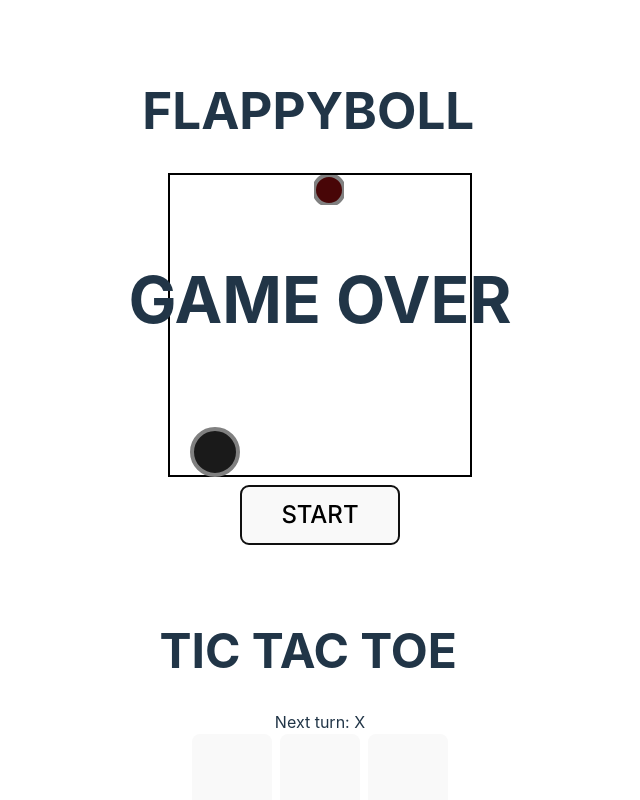
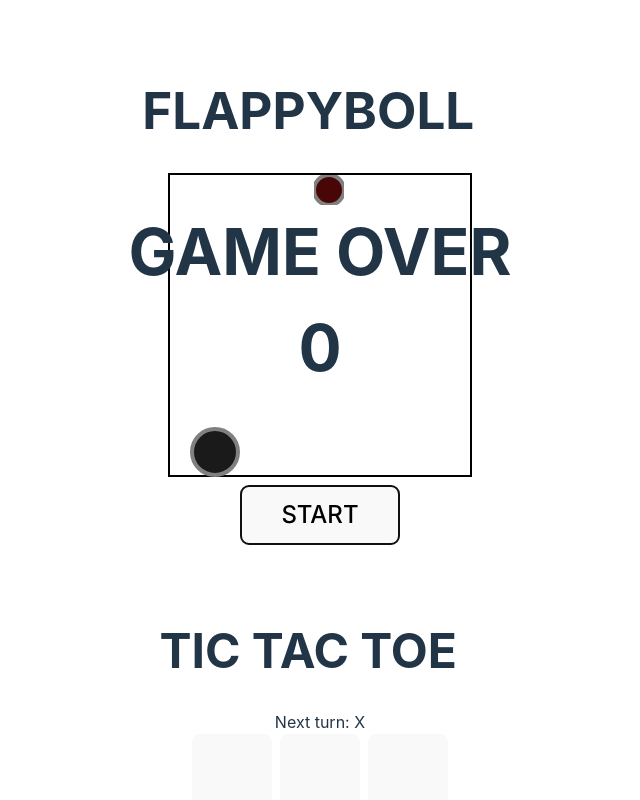
Before and after one commit to MarkoMikaelT/portfolio-react-app, a React (Vite) app: page / in a window 1280 px wide. Both pictures are taken after a click on the button "START". Shown: the top 800 px of the page, without its empty margins (320-960 px from the left). Built offline with nearby package versions, Linux system fonts and the light colour scheme.

Commit message:
Add score counter

```diff
--- a/src/flappy/Flappy.tsx
+++ b/src/flappy/Flappy.tsx
@@ -1,14 +1,13 @@
 import { useEffect, useRef, useState } from "react";
 import "../flappy/Flappy.css"
 
-const _grav: number = 10
 const _interval: number = 30
 
 let _started: boolean = false
 let _globalBallY: number = 0
 let _globalBlockX: number = 0
 let _globalBlockY: number = 0
-let _runCount: number = 0
+let _score: number = 0
 let _intervalFunc: any = null
 let _isJumping: boolean = false
 let _jumpRepeat: number = 0
@@ -23,6 +22,7 @@ function Flappy(){
 
     const [gravity, setGravity] = useState<number>(0)
     const [gameSize, setGameSize] = useState<number>(300)
+    const [gameScore, setGameScore] = useState<number>(0)
 
     const ballCollision = gameSize / 6;
     const ballSize = ballCollision / 2;
@@ -83,7 +83,7 @@ function Flappy(){
             setBlockX(_globalBlockX)
             _globalBlockY = rndBlockY()
             setBlockY(_globalBlockY)
-
+            _score++
         }
     }
 
@@ -93,6 +93,7 @@ function Flappy(){
             // console.log(_globalBallY)
             // console.log(_globalBlockX)
             // console.log(_globalBlockY)
+            setGameScore(_score)
             setGameEnd(true)
             clearInterval(_intervalFunc)
         }
@@ -130,13 +131,12 @@ function Flappy(){
         blockMove()
         blockCollision()
         wallCollision()
-        _runCount++
     }
 
     function restart(){
         _started = false
         _globalBallY = 0
-        _runCount = 0
+        _score = 0
         _isJumping = false
         _jumpRepeat = 0
         _globalBlockX = gameSize - blockSize
@@ -176,7 +176,11 @@ function Flappy(){
         <div ref={flappyRef} className='flappygame' style={{width: "80vw", height: "100%"}}>
             {gameEnd ? (
                 <div className='flappy-gameover'>
-                    <h2 style={{fontSize: "4rem"}}>GAME OVER</h2>
+                    <h2 style={{fontSize: "4rem"}}>
+                        GAME OVER
+                        <br/>
+                        {gameScore}
+                    </h2>
                 </div>
             ) : (<></>)}
             <h1>FLAPPYBOLL</h1>
```
